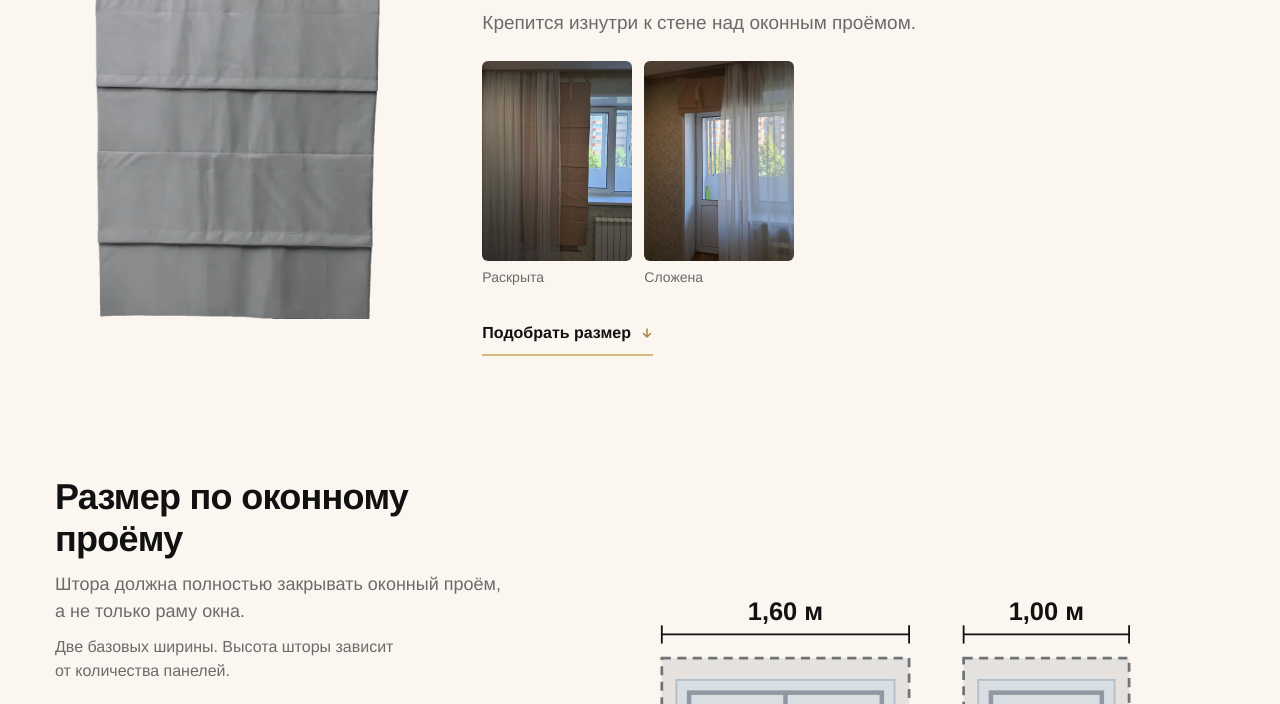
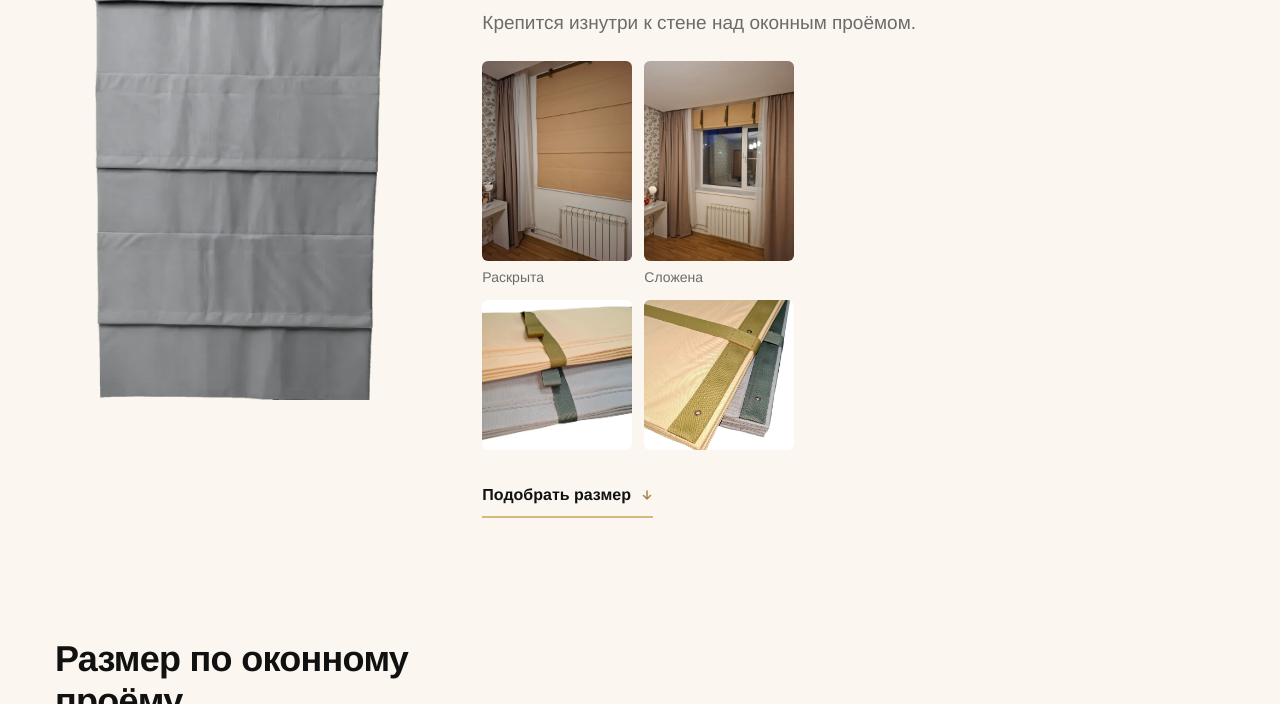
Before and after one commit to NikraOP/wtori, a plain HTML site: page index.html in a window 1280 px wide. Shown: the part 1845-2549 px from the top of the page. Drawn offline with Linux system fonts and the light colour scheme.

Commit message:
Добавить фотографии защитной шторы на сайт

```diff
--- a/assets/css/style.css
+++ b/assets/css/style.css
@@ -401,6 +401,8 @@ table { border-collapse: collapse; }
 }
 .shot img { width: 100%; border-radius: 6px; }
 .shot figcaption { margin-top: 6px; color: var(--c-muted); font-size: 14px; }
+.offer__details { display: grid; grid-template-columns: repeat(2, minmax(0, 150px)); gap: 12px; margin-top: 12px; }
+.offer__details img { width: 100%; aspect-ratio: 1; object-fit: cover; border-radius: 6px; }
 .offer__link {
   display: flex;
   width: fit-content;
@@ -762,6 +764,7 @@ table { border-collapse: collapse; }
 .delivery { padding-top: var(--sp-text-l); border-top: 2px solid var(--c-gold); }
 .delivery__title { font-size: 26px; line-height: 1.15; font-weight: 700; letter-spacing: -.02em; }
 .delivery p { margin-top: var(--sp-text); color: var(--c-muted); font-size: 18px; line-height: 1.45; text-wrap: pretty; }
+.delivery__photo { display: block; width: 100%; max-width: 420px; height: auto; margin-top: var(--sp-text-l); border-radius: 6px; }
 
 /* ---------- Испытания ---------- */
 .trials {
--- a/index.html
+++ b/index.html
@@ -178,13 +178,17 @@
             <!-- TODO: черновые фото, чистовые пришлёт Владимир -->
             <div class="offer__shots">
               <figure class="shot">
-                <img src="assets/img/room-open-600.webp" width="600" height="800" alt="Штора раскрыта и закрывает оконный проём" loading="lazy" decoding="async">
+                <img src="assets/img/room-open-new.webp" width="900" height="1200" alt="Штора раскрыта и закрывает оконный проём" loading="lazy" decoding="async">
                 <figcaption>Раскрыта</figcaption>
               </figure>
               <figure class="shot">
-                <img src="assets/img/room-folded-600.webp" width="600" height="800" alt="Штора сложена над балконной дверью" loading="lazy" decoding="async">
+                <img src="assets/img/room-folded-new.webp" width="900" height="1200" alt="Штора сложена над балконной дверью" loading="lazy" decoding="async">
                 <figcaption>Сложена</figcaption>
               </figure>
+            </div>
+            <div class="offer__details">
+              <img src="assets/img/product-folded.webp" width="1200" height="697" alt="Сложенные защитные шторы двух цветов" loading="lazy" decoding="async">
+              <img src="assets/img/product-straps.webp" width="1094" height="1200" alt="Стропы и люверсы защитной шторы крупным планом" loading="lazy" decoding="async">
             </div>
             <a class="offer__link" href="#size">Подобрать размер<svg viewBox="0 0 12 12" width="12" height="12" aria-hidden="true" focusable="false"><path d="M6 2v8M2.5 6.5 6 10l3.5-3.5" fill="none" stroke="currentColor" stroke-width="1.5" stroke-linecap="round" stroke-linejoin="round"/></svg></a>
           </div>
@@ -355,6 +359,7 @@
             <h3 class="delivery__title">Доставка</h3>
             <p>Штора упакована в&nbsp;полиэтиленовый пакет и&nbsp;картонную коробку. Внутри паспорт на&nbsp;изделие и&nbsp;инструкция по&nbsp;установке.</p>
             <p>Отправляем Почтой России, СДЭКом, Деловыми линиями, ПЭКом или другой транспортной компанией по&nbsp;желанию клиента.</p>
+            <img class="delivery__photo" src="assets/img/product-box.webp" width="1200" height="738" alt="Защитная штора в картонной коробке" loading="lazy" decoding="async">
           </div>
         </div>
       </div>
```
Also changed, not shown: assets/img/product-box.webp (added), assets/img/product-folded.webp (added), assets/img/product-straps.webp (added), assets/img/room-folded-new.webp (added), assets/img/room-open-new.webp (added).
